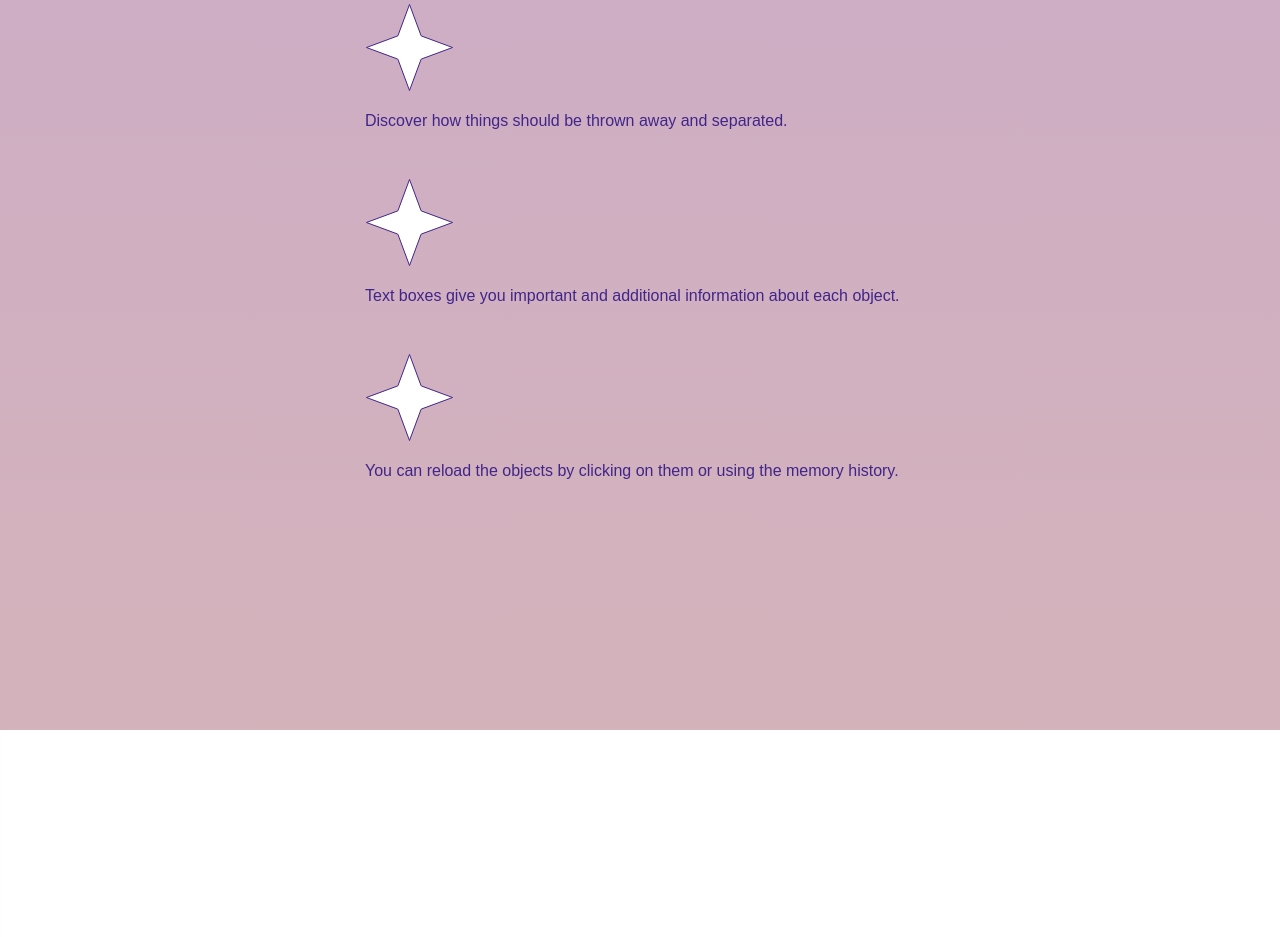
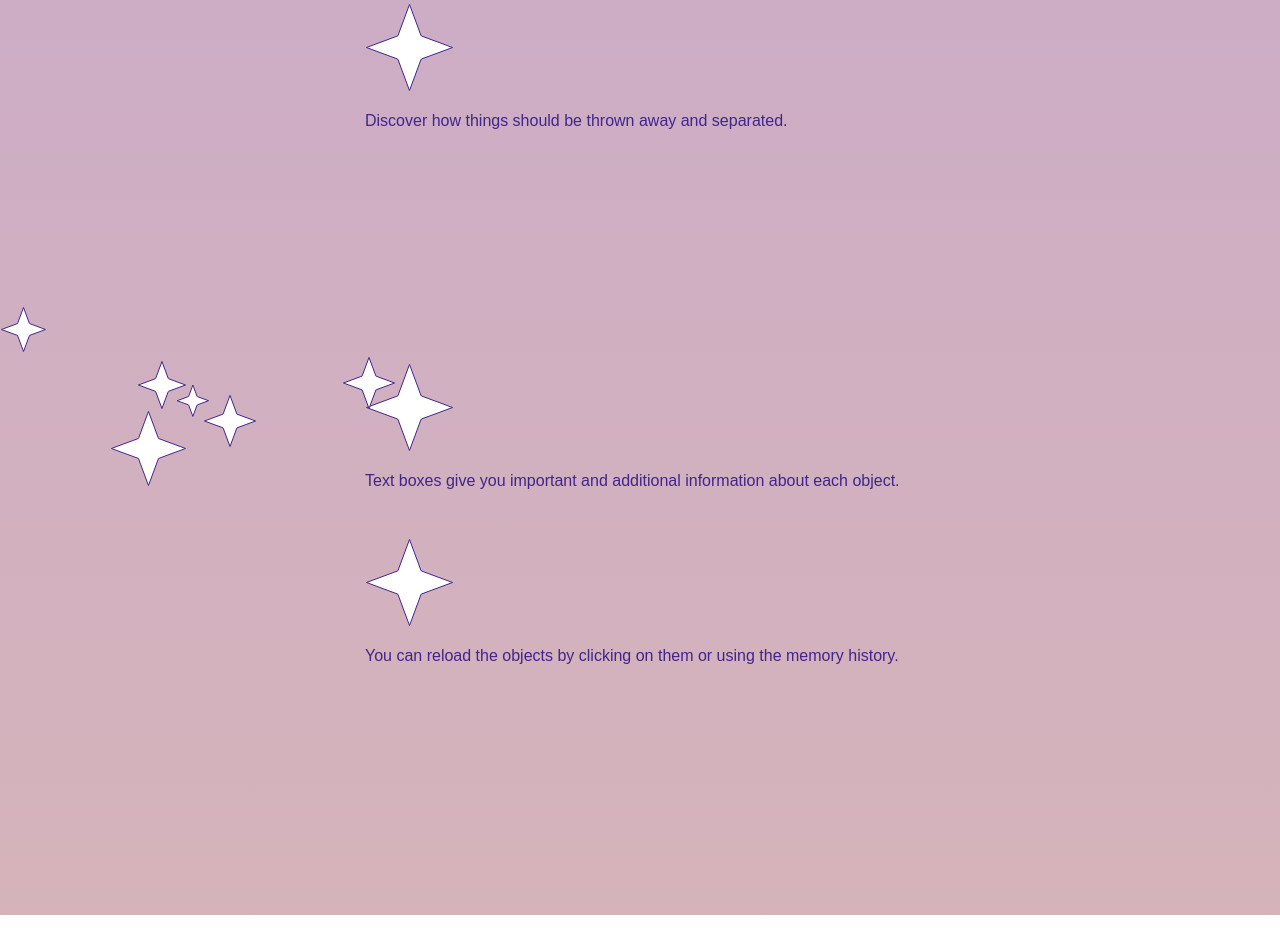
Before and after one commit to uclab-potsdam/wimmelvis, a plain HTML site: page study/wimmelbild/index.html in a window 1280 px wide. Shown: the part 4113-5050 px from the top of the page. Drawn offline with Linux system fonts and the light colour scheme.

Commit message:
group of stars in rules of the game

```diff
--- a/study/wimmelbild/index.html
+++ b/study/wimmelbild/index.html
@@ -130,6 +130,9 @@
         <img src="assets/individualstart-rules.svg">
         <p>Discover how things should be thrown away and separated.</p>
       </div>
+      <div style="grid-column: 1; grid-row: 2;">
+        <img style="position: relative; top: 8em;" src="assets/group-stars.svg">
+      </div>
       <div class="rule" style="grid-column: 2; grid-row: 2;">
         <img src="assets/individualstart-rules.svg">
         <p>Text boxes give you important and additional information about each object.</p>
```
